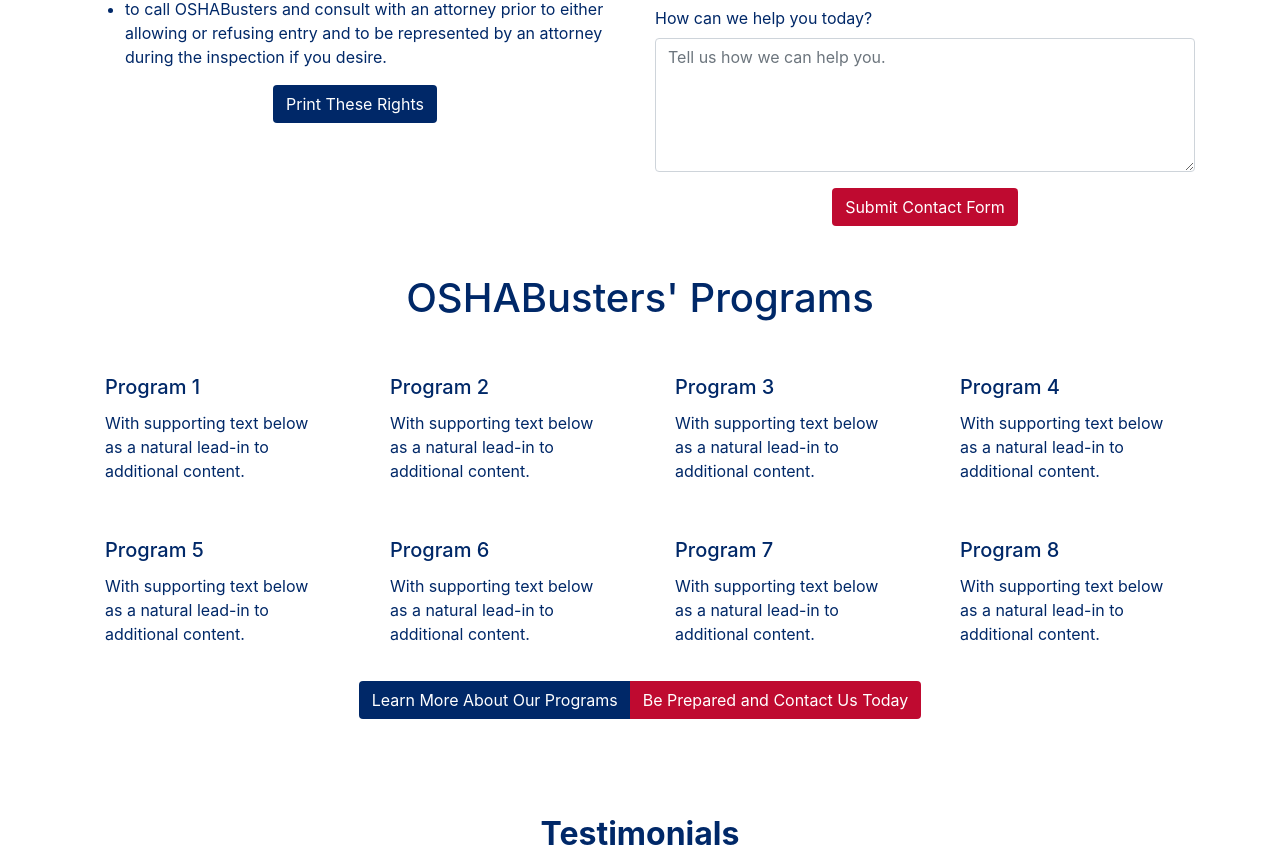
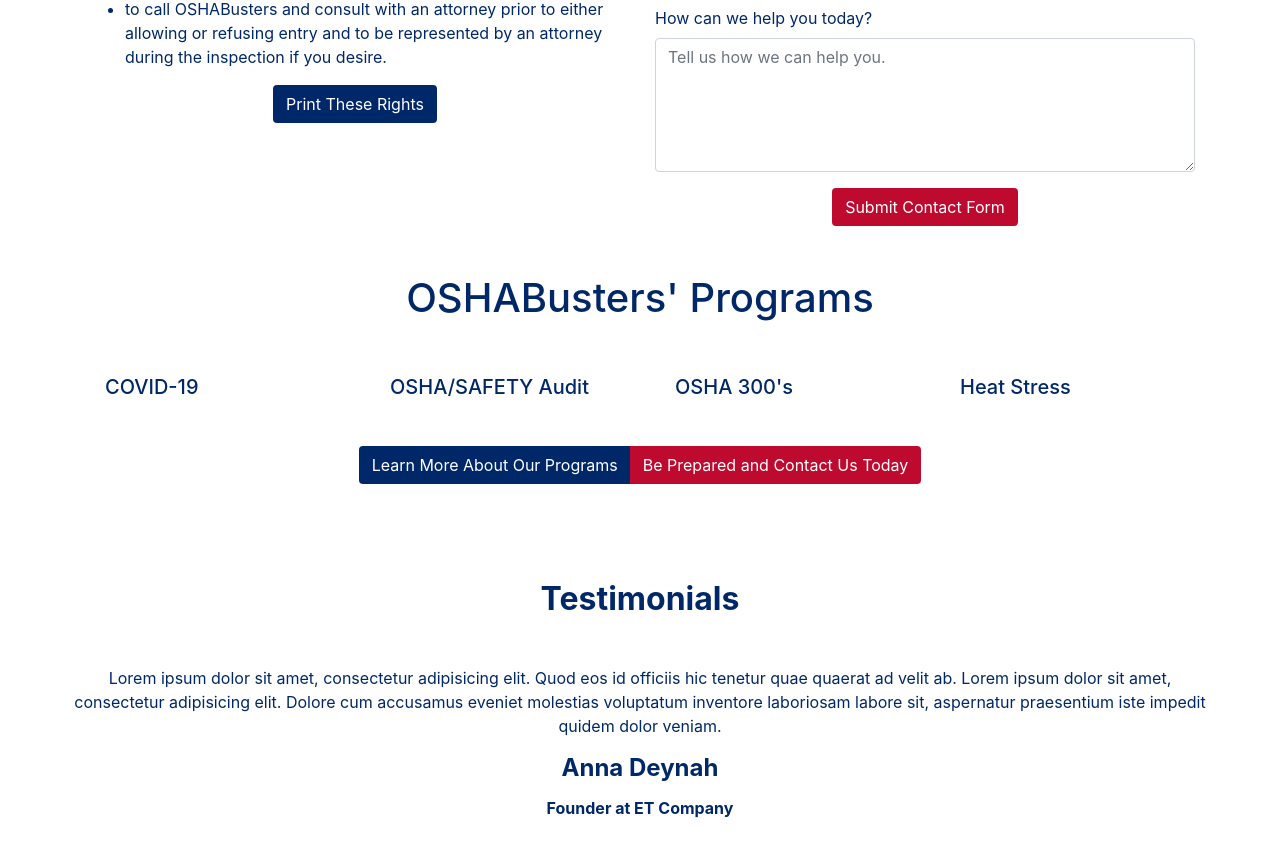
Before and after one commit to shadowbw/oshabusters, a website: page index.html in a window 1280 px wide. Shown: the part 491-1354 px from the top of the page. Drawn offline with nearby package versions, Linux system fonts and the light colour scheme.

Commit message:
Mostly finished, waiting on content

```diff
--- a/index.html
+++ b/index.html
@@ -117,50 +117,22 @@
 		</div>
 		<div class="col-lg-3 card" style="margin-bottom: 15px;">
 			<div class="card-body">
-				<h5 class="card-title">Program 1</h5>
-				<p class="card-text">With supporting text below as a natural lead-in to additional content.</p>
+				<h5 class="card-title">COVID-19</h5>
 			</div>
 		</div>
 		<div class="col-lg-3 card" style="margin-bottom: 15px;">
 			<div class="card-body">
-				<h5 class="card-title">Program 2</h5>
-				<p class="card-text">With supporting text below as a natural lead-in to additional content.</p>
+				<h5 class="card-title">OSHA/SAFETY Audit</h5>
 			</div>
 		</div>
 		<div class="col-lg-3 card" style="margin-bottom: 15px;">
 			<div class="card-body">
-				<h5 class="card-title">Program 3</h5>
-				<p class="card-text">With supporting text below as a natural lead-in to additional content.</p>
+				<h5 class="card-title">OSHA 300's</h5>
 			</div>
 		</div>
 		<div class="col-lg-3 card" style="margin-bottom: 15px;">
 			<div class="card-body">
-				<h5 class="card-title">Program 4</h5>
-				<p class="card-text">With supporting text below as a natural lead-in to additional content.</p>
-			</div>
-		</div>
-		<div class="col-lg-3 card" style="margin-bottom: 15px;">
-			<div class="card-body">
-				<h5 class="card-title">Program 5</h5>
-				<p class="card-text">With supporting text below as a natural lead-in to additional content.</p>
-			</div>
-		</div>
-		<div class="col-lg-3 card" style="margin-bottom: 15px;">
-			<div class="card-body">
-				<h5 class="card-title">Program 6</h5>
-				<p class="card-text">With supporting text below as a natural lead-in to additional content.</p>
-			</div>
-		</div>
-		<div class="col-lg-3 card" style="margin-bottom: 15px;">
-			<div class="card-body">
-				<h5 class="card-title">Program 7</h5>
-				<p class="card-text">With supporting text below as a natural lead-in to additional content.</p>
-			</div>
-		</div>
-		<div class="col-lg-3 card" style="margin-bottom: 15px;">
-			<div class="card-body">
-				<h5 class="card-title">Program 8</h5>
-				<p class="card-text">With supporting text below as a natural lead-in to additional content.</p>
+				<h5 class="card-title">Heat Stress</h5>
 			</div>
 		</div>
 		<div class="col-lg-12 text-center">
```
Also changed, not shown: books.html (+6 -14 lines), programs.html (+16 -3 lines), images/books/occupational-safety.jpg (added).
